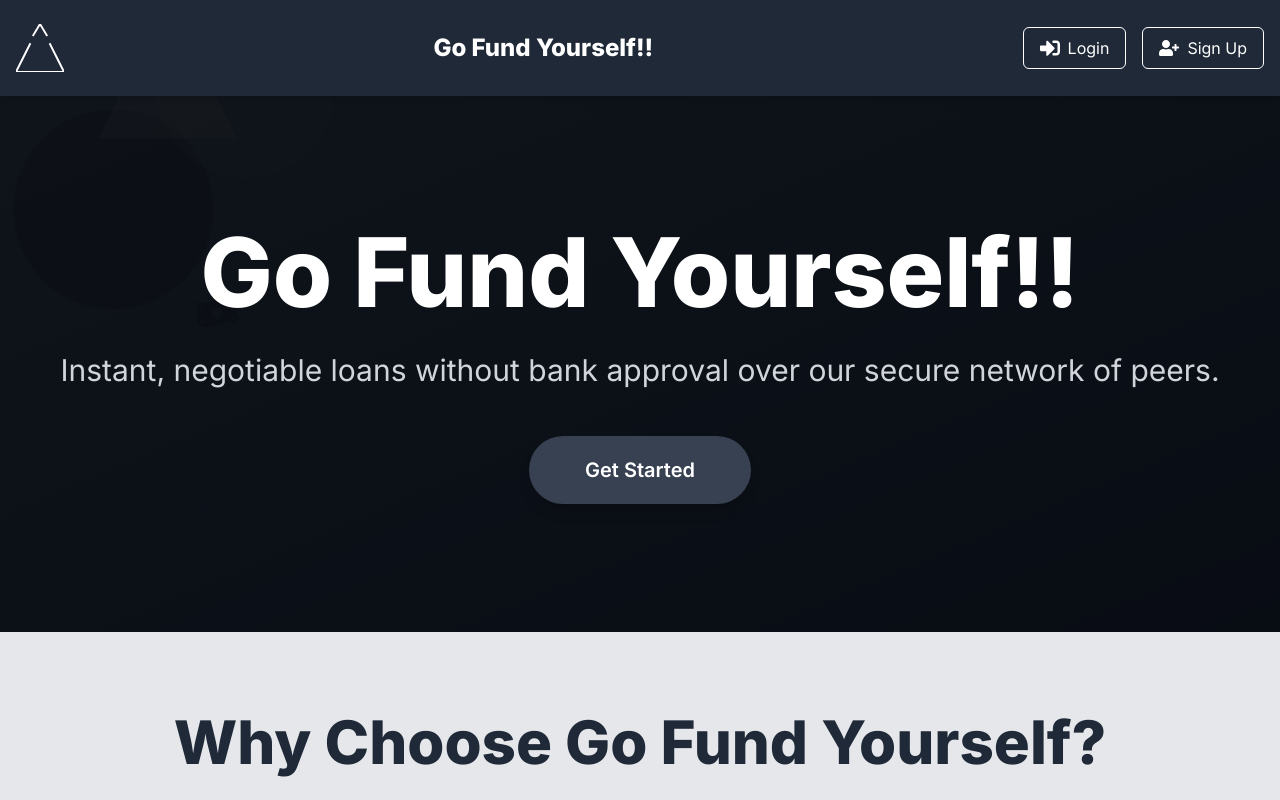
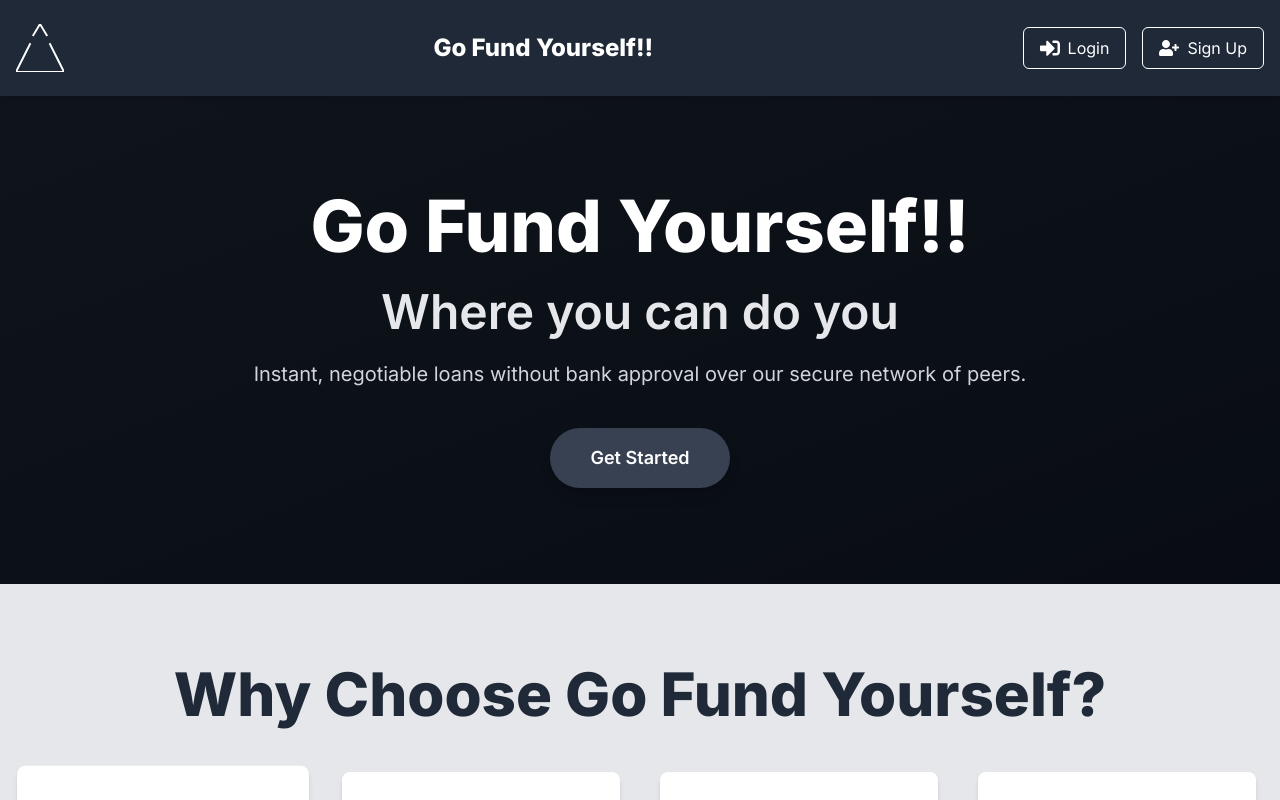
Before and after one commit to AritraRoy0/GFY, a Next.js app in the folder client/: page / in a window 1280 px wide. Shown: the top 800 px of the page. Built offline with nearby package versions, Linux system fonts and the light colour scheme.

Commit message:
Client: DashBoard3

```diff
--- a/client/src/app/page.tsx
+++ b/client/src/app/page.tsx
@@ -41,15 +41,37 @@ interface AnimatedElement {
 	icon?: JSX.Element;
 }
 
-// Animation Variants
-const fadeIn = {
-	hidden: { opacity: 0 },
-	visible: { opacity: 1 },
-};
-
 // Custom animation variant for feature detail transitions
 const featureDetailVariants = {
 	hidden: { opacity: 0, y: 30 },
+	visible: { opacity: 1, y: 0 },
+};
+// src/components/Hero.tsx
+// Define TypeScript interfaces for animated elements
+interface AnimatedElement {
+  id: number;
+  type: "circle" | "triangle" | "square" | "icon";
+  color: string;
+  size: number;
+  initialPosition: { x: number; y: number };
+  animate: {
+    x: number;
+    y: number;
+    rotate?: number;
+    opacity: number;
+  };
+  transition: {
+    duration: number;
+    repeat: number;
+    repeatType: "reverse" | "loop";
+    delay: number;
+  };
+  icon?: JSX.Element;
+}
+
+// Animation Variants
+const fadeIn = {
+  hidden: { opacity: 0, y: 20 },
   visible: { opacity: 1, y: 0 },
 };
 
@@ -57,111 +79,11 @@ const featureDetailVariants = {
 const Hero: React.FC = () => {
   // Define animated elements with thematic relevance
   const animatedElements: AnimatedElement[] = [
-		{
-			id: 1,
-			type: "circle",
-			color: "rgba(0, 0, 0, 0.2)", // Black with transparency
-			size: 200, // Increased size
-			initialPosition: { x: -100, y: -100 },
-			animate: { x: 100, y: 100, opacity: 0.4 },
-			transition: {
-				duration: 15,
-				repeat: Infinity,
-				repeatType: "reverse",
-				delay: 0,
-			},
-		},
-		{
-			id: 2,
-			type: "triangle",
-			color: "rgba(50, 50, 50, 0.15)", // Dark Gray with transparency
-			size: 140, // Increased size
-			initialPosition: { x: 200, y: -200 },
-			animate: { x: -200, y: 200, opacity: 0.3 },
-			transition: {
-				duration: 18,
-				repeat: Infinity,
-				repeatType: "reverse",
-				delay: 3,
-			},
-		},
-		{
-			id: 3,
-			type: "square",
-			color: "rgba(100, 100, 100, 0.1)", // Light Gray with transparency
-			size: 100, // Increased size
-			initialPosition: { x: -300, y: 300 },
-			animate: { x: 300, y: -300, opacity: 0.2 },
-			transition: {
-				duration: 20,
-				repeat: Infinity,
-				repeatType: "reverse",
-				delay: 5,
-			},
-		},
-		{
-			id: 4,
-			type: "icon",
-			color: "rgba(0, 0, 0, 0.25)", // Black with transparency
-			size: 80, // Increased size
-			initialPosition: { x: 350, y: 350 },
-			animate: { x: -350, y: -350, rotate: 720, opacity: 0.5 }, // Increased rotation
-			transition: {
-				duration: 25,
-				repeat: Infinity,
-				repeatType: "loop",
-				delay: 2,
-			},
-			icon: <FaMoneyBillWave />,
-		},
-		{
-			id: 5,
-			type: "icon",
-			color: "rgba(100, 100, 100, 0.25)", // Light Gray with transparency
-			size: 70, // Increased size
-			initialPosition: { x: -400, y: 150 },
-			animate: { x: 400, y: -150, rotate: 720, opacity: 0.5 }, // Increased rotation
-			transition: {
-				duration: 22,
-				repeat: Infinity,
-				repeatType: "loop",
-				delay: 4,
-			},
-			icon: <FaChartLine />,
-		},
-		// Additional animated elements to fill empty space
-		{
-			id: 6,
-			type: "circle",
-			color: "rgba(50, 50, 50, 0.1)",
-			size: 180, // Increased size
-			initialPosition: { x: 400, y: -250 },
-			animate: { x: -400, y: 250, opacity: 0.15 },
-			transition: {
-				duration: 25,
-				repeat: Infinity,
-				repeatType: "reverse",
-				delay: 1,
-			},
-		},
-		{
-			id: 7,
-			type: "square",
-			color: "rgba(80, 80, 80, 0.15)",
-			size: 130, // Increased size
-			initialPosition: { x: -350, y: 200 },
-			animate: { x: 350, y: -200, opacity: 0.2 },
-			transition: {
-				duration: 24,
-				repeat: Infinity,
-				repeatType: "reverse",
-				delay: 2,
-			},
-		},
+    // ... (keep your existing animated elements here)
   ];
 
   return (
-		<div className="relative bg-gradient-to-br from-gray-800 to-gray-900 text-white py-32 px-6 overflow-hidden">
+    <div className="relative bg-gradient-to-br from-gray-800 to-gray-900 text-white py-24 px-6 overflow-hidden">
       {/* Background Overlay */}
       <div className="absolute inset-0">
         <div className="absolute inset-0 bg-black opacity-50"></div>
@@ -215,26 +137,37 @@ const Hero: React.FC = () => {
       </div>
 
       {/* Content */}
-			<div className="relative max-w-7xl mx-auto text-center z-10">
+      <div className="relative max-w-4xl mx-auto text-center z-10">
         {/* Hero Heading with Bouncing Animation */}
         <motion.h1
-					className="text-6xl md:text-8xl font-extrabold mb-8 text-white"
+          className="text-5xl md:text-7xl font-extrabold mb-6 text-white leading-tight"
           animate={{ opacity: 1, y: [0, -20, 0] }}
           transition={{
             opacity: { duration: 1 },
-						y: { duration: 1.5, repeat: Infinity, repeatType: "loop" },
+            y: { duration: 1.5, repeat: Infinity, repeatType: "reverse" },
           }}
         >
           Go Fund Yourself!!
         </motion.h1>
 
+        {/* Hero Subheading with Fade-in Animation */}
+        <motion.h2
+          className="text-3xl md:text-5xl font-semibold mb-6 text-gray-200"
+          variants={fadeIn}
+          initial="hidden"
+          animate="visible"
+          transition={{ duration: 1, delay: 0.5 }}
+        >
+          Where you can do you
+        </motion.h2>
+
         {/* Hero Subtitle with Fade-In and Slide-Up Animation */}
         <motion.p
-					className="text-2xl md:text-3xl mb-12 text-gray-300"
+          className="text-lg md:text-xl mb-10 text-gray-300"
+          variants={fadeIn}
           initial="hidden"
           animate="visible"
-					variants={fadeIn}
-					transition={{ duration: 1, delay: 0.5 }}
+          transition={{ duration: 1, delay: 0.7 }}
         >
           Instant, negotiable loans without bank approval over our secure
           network of peers.
@@ -243,11 +176,12 @@ const Hero: React.FC = () => {
         {/* Get Started Button with Entrance Animation */}
         <motion.a
           href="/auth"
-					className="inline-block bg-gray-700 text-white font-semibold py-5 px-14 rounded-full shadow-lg hover:bg-gray-600 text-xl focus:outline-none focus:ring-2 focus:ring-gray-500"
+          className="inline-block bg-gray-700 text-white font-semibold py-4 px-10 rounded-full shadow-lg hover:bg-gray-600 transition duration-300 text-lg focus:outline-none focus:ring-2 focus:ring-gray-500"
           initial={{ opacity: 0, scale: 0.8 }}
           animate={{ opacity: 1, scale: 1 }}
-					transition={{ duration: 0.8, delay: 0.8 }}
+          transition={{ duration: 0.8, delay: 0.9 }}
           aria-label="Get Started"
+          whileHover={{ scale: 1.05 }}
         >
           Get Started
         </motion.a>
@@ -530,11 +464,12 @@ const LandingPage: React.FC = () => {
 	return (
 		<>
 			<Head>
-				<title>Go Fund Yourself</title>
+				<title>Go Fund Yourself!!</title>
 				<meta
 					name="description"
 					content="Instant, negotiable loans without bank approval over our secure network of peers."
 				/>
+
 				<meta name="viewport" content="width=device-width, initial-scale=1" />
 			</Head>
 			<Header />
```
Lines whose indentation alone changed are shown as unchanged.
